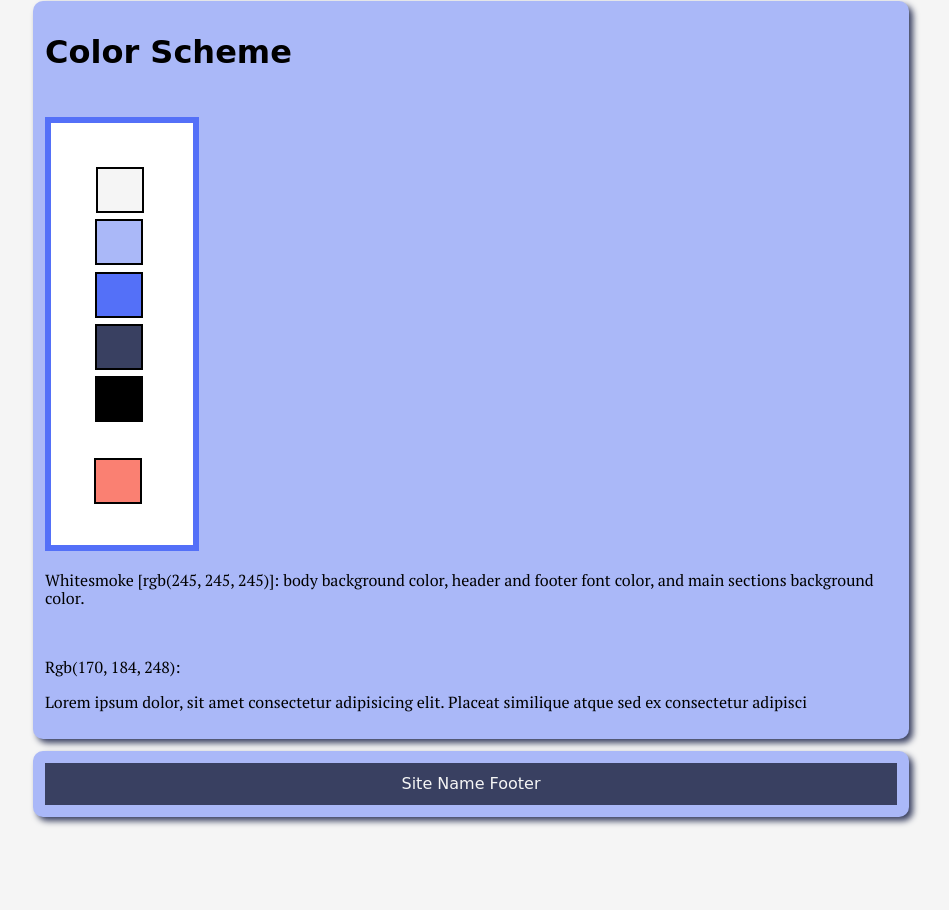
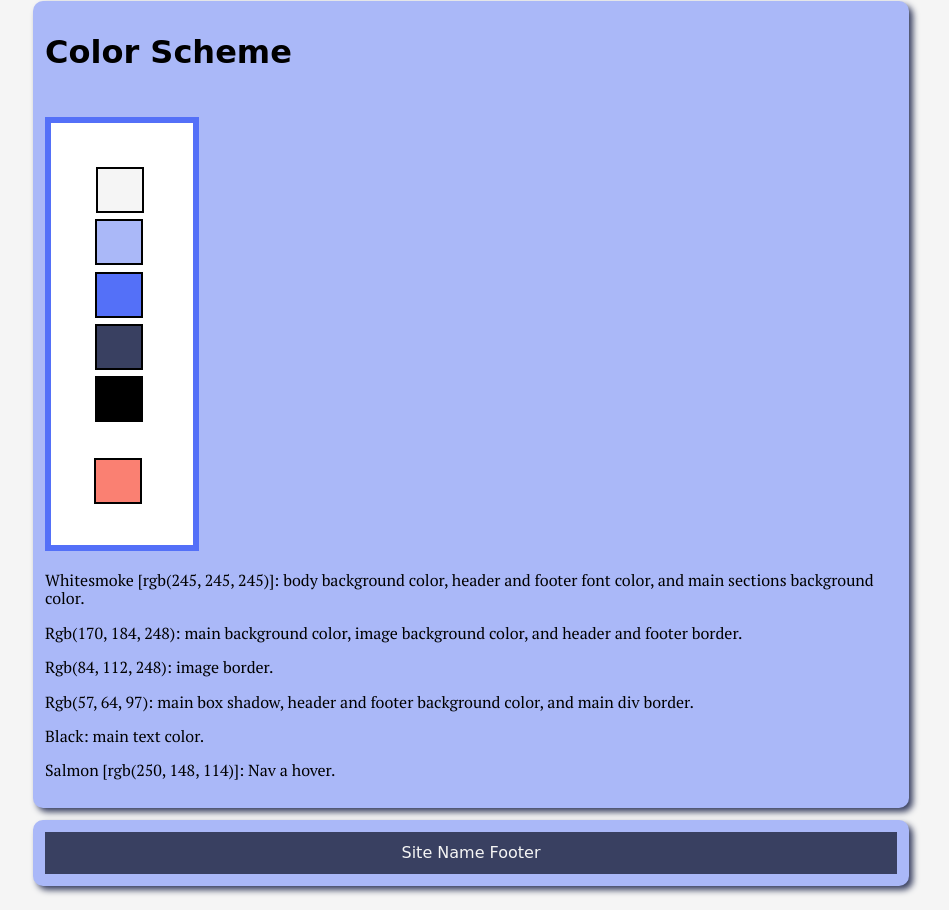
Before and after one commit to AJChastain/ajchastain.github.io, a plain HTML site: page lesson3/color-scheme.html in a window 1280 px wide. Shown: the part 381-1291 px from the top of the page, without its empty margins (169-1118 px from the left). Before the commit the page ends 1222 px from the top, so only its background shows below. Drawn offline with Linux system fonts and the light colour scheme; files that its build step writes are made by us from their sources; a web font is replaced by a local one.

Commit message:
dijgnsl,m

```diff
--- a/lesson3/color-scheme.html
+++ b/lesson3/color-scheme.html
@@ -27,11 +27,15 @@
     <main>
         <h1>Color Scheme</h1>
         <img src="images/colorScheme.png" alt="6 squares with a color in each one">
+
         <p>Whitesmoke [rgb(245, 245, 245)]: body background color, header and footer font color, and main sections
-            background color.</p><br>
-        <p>Rgb(170, 184, 248): </p>
-        <p>Lorem ipsum dolor, sit amet consectetur adipisicing elit. Placeat similique atque sed ex consectetur adipisci
-        </p>
+            background color.</p>
+        <p>Rgb(170, 184, 248): main background color, image background color, and header and footer border.</p>
+        <p>Rgb(84, 112, 248): image border.</p>
+        <p>Rgb(57, 64, 97): main box shadow, header and footer background color, and main div border.</p>
+        <p>Black: main text color.</p>
+        <p>Salmon [rgb(250, 148, 114)]: Nav a hover.</p>
+
     </main>
     <footer>Site Name Footer</footer>
 </body>
```
Also changed, not shown: lesson3/css/main.css (line endings or trailing spaces).
